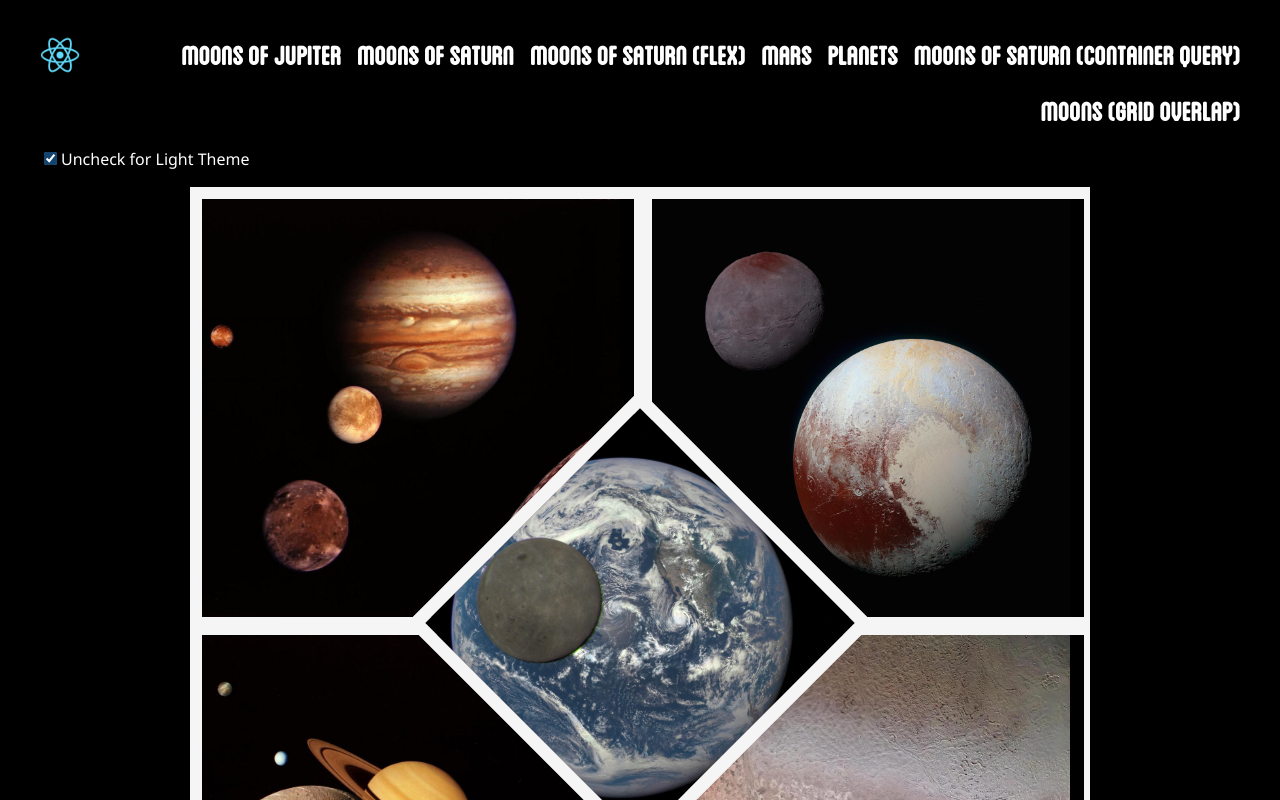
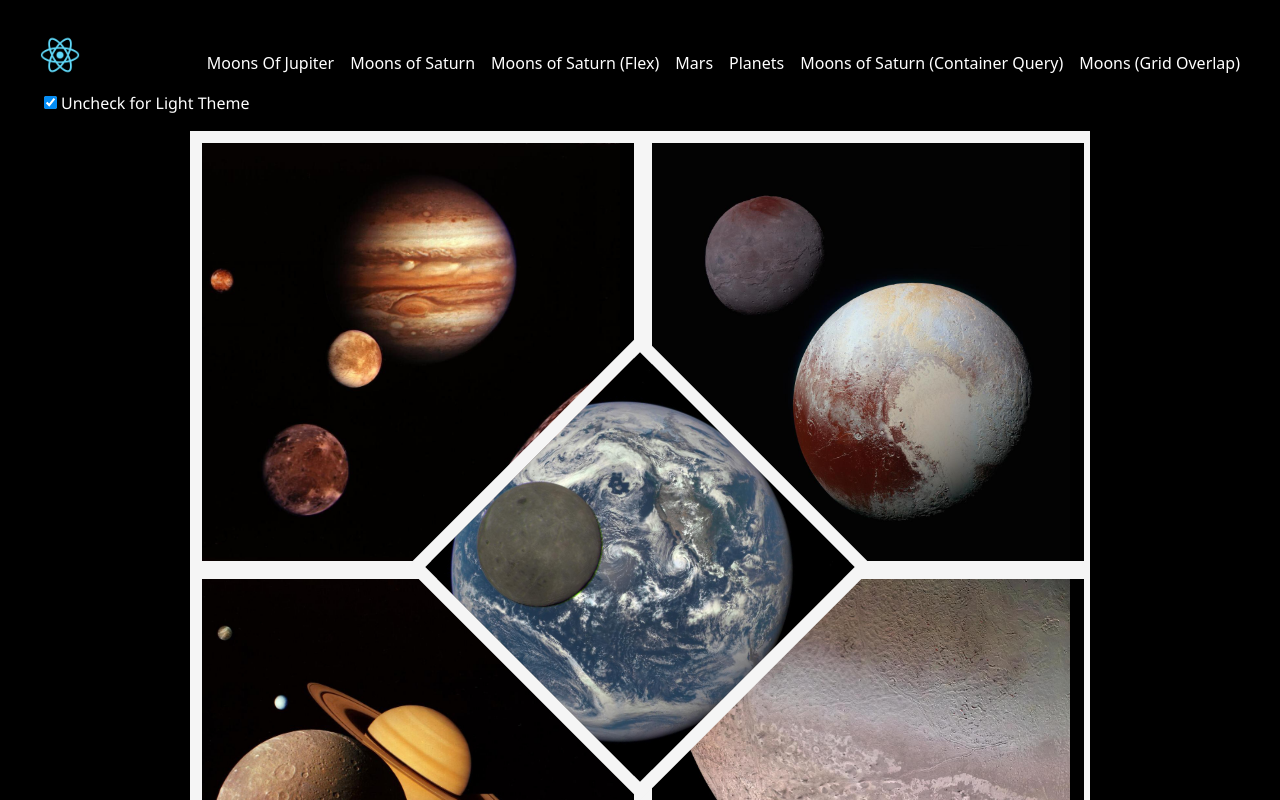
Before and after one commit to staceyb/cssgridflexbox-tailwind, a React (Vite) app: page / in a window 1280 px wide. Shown: the top 800 px of the page. Built offline with nearby package versions, Linux system fonts and the light colour scheme.

Commit message:
Changed nav font to system-ui to lower cls and to not be bold changed hover nav color to brighter blue

```diff
--- a/src/components/NavFlex.jsx
+++ b/src/components/NavFlex.jsx
@@ -7,7 +7,7 @@ export default function NavFlex() {
   const [darkTheme, setDarkTheme] = useState(true);
   return (
     <>
-      <nav className="bg-white font-bold max-w-[1200px] m-auto space-y-2 dark:bg-black">
+      <nav className="bg-white max-w-[1200px] m-auto space-y-2 dark:bg-black">
         <ul
           className="group justify-center items-center flex flex-row flex-wrap
                        gap-4 py-4 sm:justify-end sm:items-end
@@ -23,42 +23,50 @@ export default function NavFlex() {
               />
             </Link>
           </li>
-          <li className="text-4xl">
+          <li className="text-1xl">
             <Link
-              className="hover:text-[var(--astroblue)]"
+              className="hover:text-[var(--lighterastroblue)]"
               to="/moonsofjupiter">
               Moons Of Jupiter
             </Link>
           </li>
-          <li className="text-4xl">
-            <Link className="hover:text-[var(--astroblue)]" to="/saturnmoons">
+          <li className="text-1xl">
+            <Link
+              className="hover:text-[var(--lighterastroblue)]"
+              to="/saturnmoons">
               Moons of Saturn
             </Link>
           </li>
-          <li className="text-4xl">
+          <li className="text-1xl">
             <Link
-              className="hover:text-[var(--astroblue)]"
+              className="hover:text-[var(--lighterastroblue)]"
               to="/saturnmoonsflex">
               Moons of Saturn (Flex)
             </Link>
           </li>
-          <li className="text-4xl">
-            <Link className="hover:text-[var(--astroblue)]" to="/mars">
+          <li className="text-1xl">
+            <Link className="hover:text-[var(--lighterastroblue)]" to="/mars">
               Mars
             </Link>
           </li>
-          <li className="text-4xl">
-            <Link className="hover:text-[var(--astroblue)]" to="/planets">
+          <li className="text-1xl">
+            <Link
+              className="hover:text-[var(--lighterastroblue)]"
+              to="/planets">
               Planets
             </Link>
           </li>
-          <li className="text-4xl">
-            <Link className="hover:text-[var(--astroblue)]" to="/saturnmoonscq">
+          <li className="text-1xl">
+            <Link
+              className="hover:text-[var(--lighterastroblue)]"
+              to="/saturnmoonscq">
               Moons of Saturn (Container Query)
             </Link>
           </li>
-          <li className="text-4xl">
-            <Link className="hover:text-[var(--astroblue)]" to="/gridoverlap">
+          <li className="text-1xl">
+            <Link
+              className="hover:text-[var(--lighterastroblue)]"
+              to="/gridoverlap">
               Moons (Grid Overlap)
             </Link>
           </li>
@@ -66,7 +74,7 @@ export default function NavFlex() {
       </nav>
       <div className="bg-white dark:bg-black max-w-[1200px] m-auto px-1">
         <input
-          className="bg-white dark:bg-black accent-[skyblue] dark:accent-[var(--astroblue)]"
+          className="bg-white dark:bg-black dark:accent-[var(--lighterastroblue)]"
           type="checkbox"
           id="theme-box"
           name="darktheme"
--- a/src/css/style.css
+++ b/src/css/style.css
@@ -6,7 +6,7 @@
   --astroblue: #13446e;
   --border: #f5f5f5; /* whitesmoke */
   --darkerastroblue: #13446e80;
-  --lighterastroblue: #8aaac380;
+  --lighterastroblue: #048cf4;
 }
 
 @font-face {
@@ -98,7 +98,7 @@ h3 {
 }
 
 nav {
-  font-family: 'blanchcaps_inline', system-ui, sans-serif;
+  font-family: system-ui, sans-serif;
 }
 
 /* Needed to fix bug where setting border-top color is being
```
